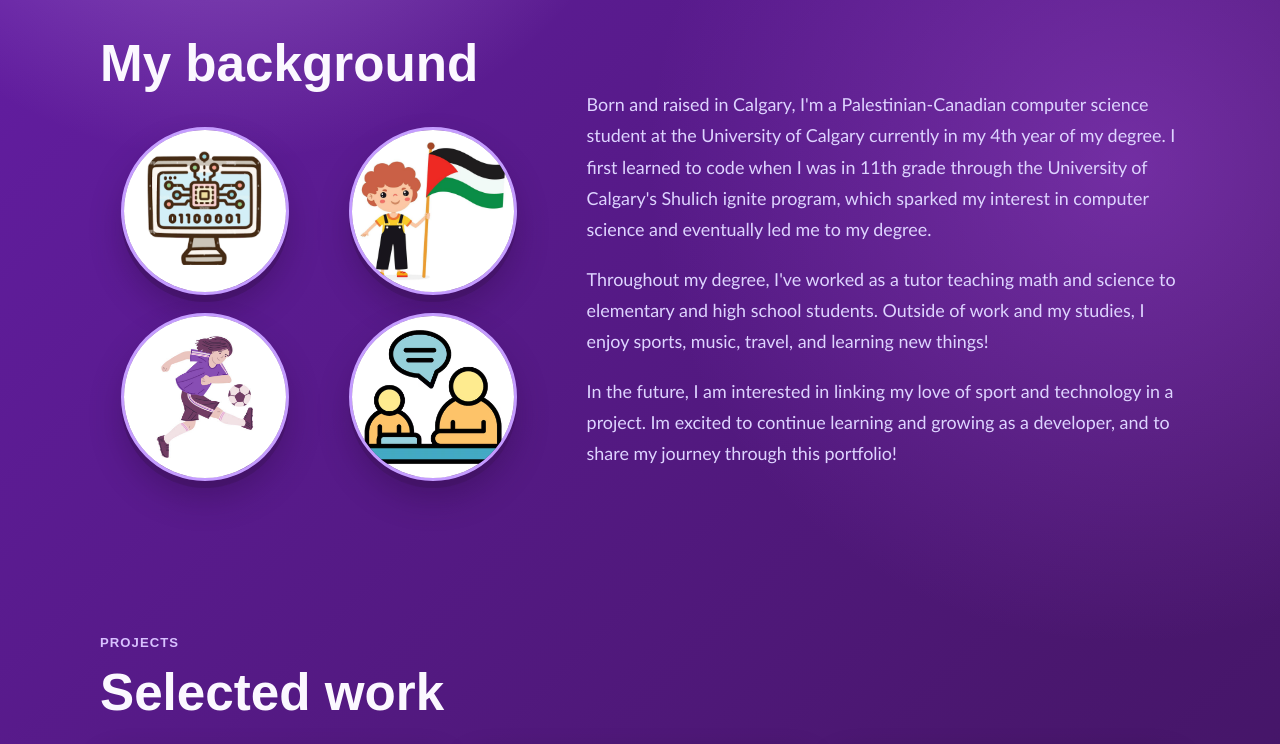
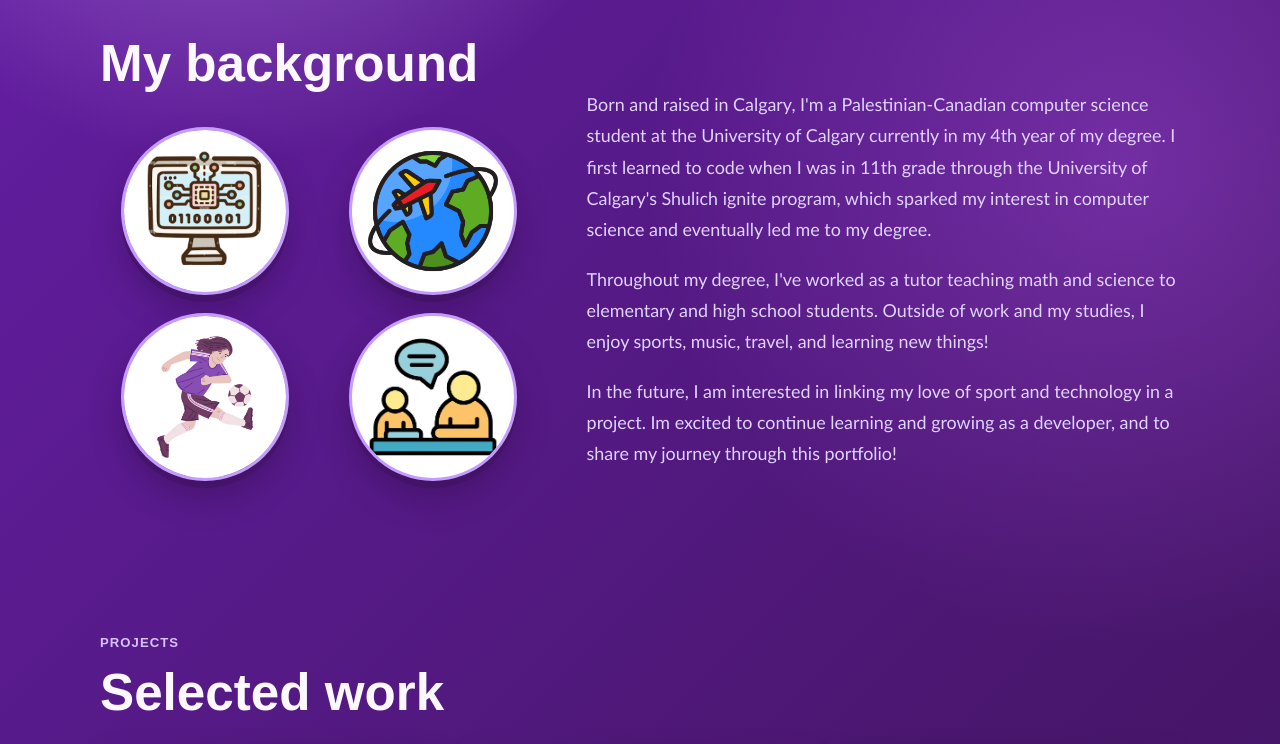
Before and after one commit to am1rawish/Portfolio, a React (Vite) app: page / in a window 1280 px wide. Shown: the part 545-1289 px from the top of the page. Built offline with nearby package versions, Linux system fonts and the light colour scheme.

Commit message:
small description edits and changes to backround section photos

```diff
--- a/src/main.jsx
+++ b/src/main.jsx
@@ -20,7 +20,7 @@ const projects = [
     number: "02",
     type: "Software development",
     title: "Self-Checkout System Software",
-    description: "In this project, I worked with a team to design and develop a self-checkout system software for a grocery stores. I contributed to the software development process by implementing key features such as product scanning, payment processing, and user interface design. This was build using Java and JavaFX",
+    description: "In this project, I worked with a team to design and develop a self-checkout system software for grocery stores. I contributed to the software development process by implementing key features such as product scanning, payment processing, and user interface design. This was build using Java and JavaFX",
     githubHref: "https://github.com/Bandrailian/Iteration-3",
     link: "#contact",
     label: "Ask about project placeholder",
@@ -90,8 +90,8 @@ const backgroundHighlights = [
   {
     label: "Personal",
     type: "personal",
-    src: withBase("/background-personal.png"),
-    alt: "Pixel art portrait"
+    src: withBase("/plane.png"),
+    alt: "Pixel art portrait",
   },
   {
     label: "Sport",
--- a/styles.css
+++ b/styles.css
@@ -311,12 +311,16 @@ h3 {
 
 .background-gallery-image-community {
   object-fit: contain;
-  transform: scale(1);
+  transform: scale(0.87);
 }
 
 .background-gallery-image-tech {
   object-fit: contain;
   transform: scale(1.32);
+}
+.background-gallery-image-personal {
+  object-fit: contain;
+  transform: scale(0.85);
 }
 
 .background-gallery-circle-tech {
@@ -328,11 +332,11 @@ h3 {
 }
 
 .background-gallery-circle-personal {
-  background: rgba(255, 255, 255, 0.08);
+  background: #ffffff;
 }
 
 .background-gallery-circle-community {
-  background: rgba(255, 255, 255, 0.08);
+  background: #ffffff;
 }
 
 .section-heading {
```
Also changed, not shown: public/plane.png (added).
